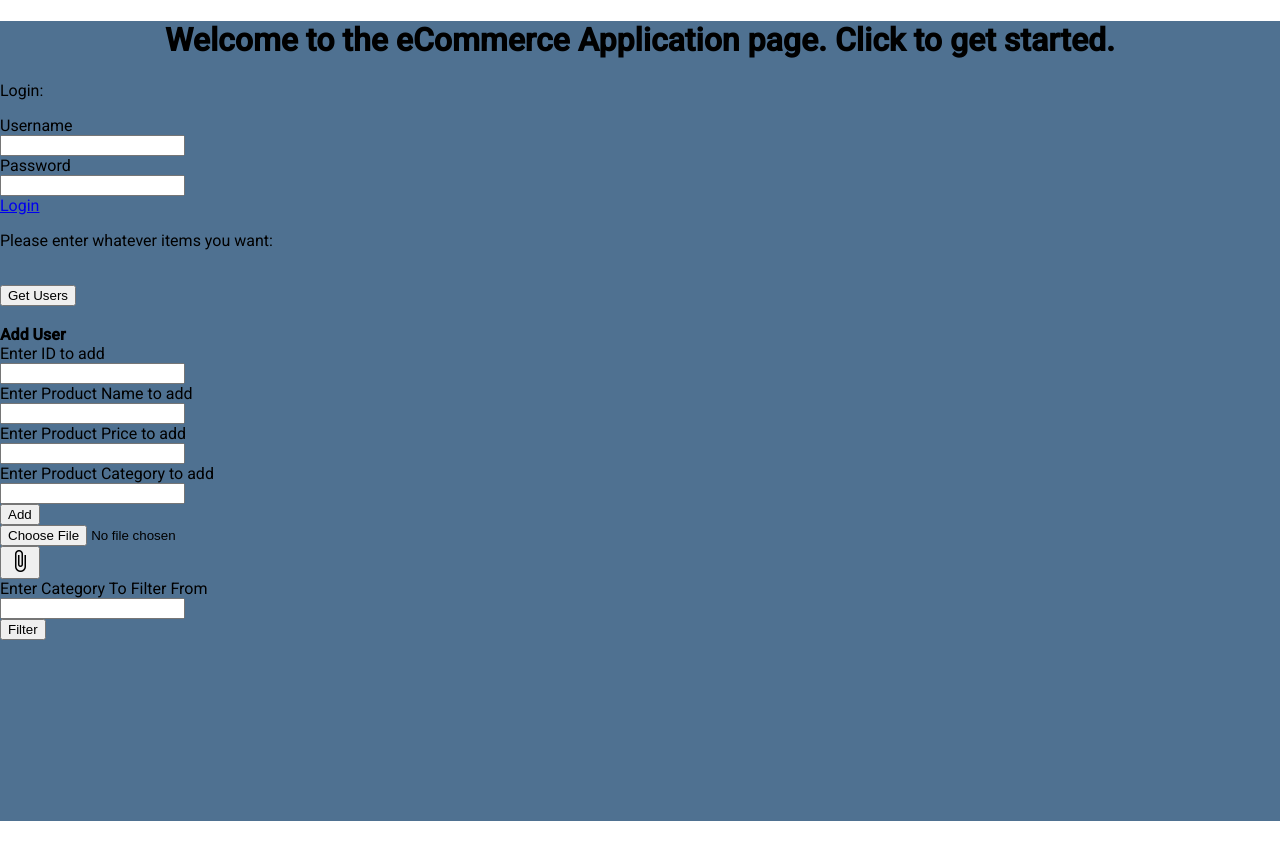
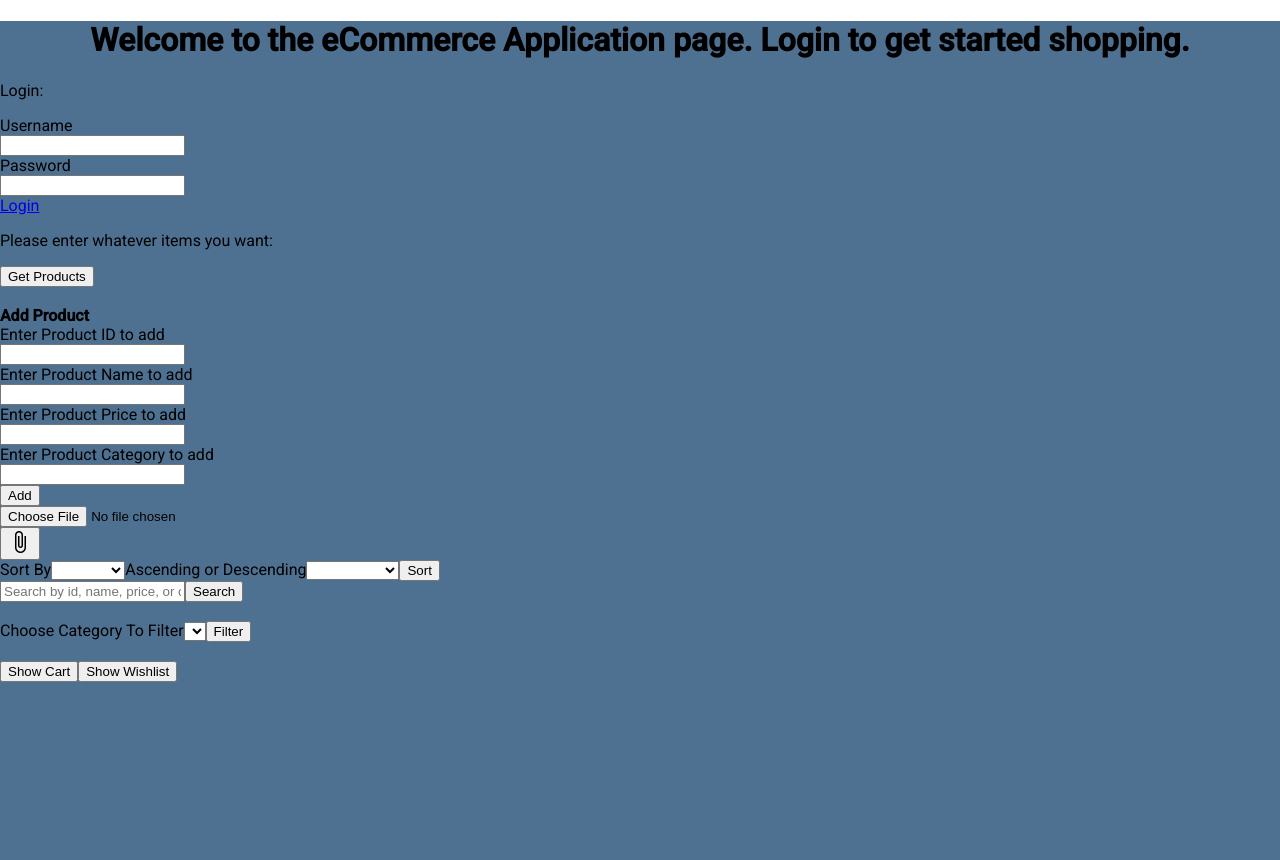
Before and after one commit to keshavs1818/ECommerceCapstoneProject, an Angular app in the folder ECommerceApplication/: page /home in a window 1280 px wide. Shown: the top 860 px of the page. Before the commit the page ends 821 px from the top, so only its background shows below. Built offline with nearby package versions, Linux system fonts and the light colour scheme.

Commit message:
Version05_28

```diff
--- a/ECommerceApplication/src/app/app.component.css
+++ b/ECommerceApplication/src/app/app.component.css
@@ -16,4 +16,5 @@ h1 {
 
 body {
     background-color: rgb(79, 113, 145);
+    min-height: 200vh;
 }
--- a/ECommerceApplication/src/app/app.component.ts
+++ b/ECommerceApplication/src/app/app.component.ts
@@ -6,7 +6,7 @@ import { Component } from '@angular/core';
   styleUrl: './app.component.css'
 })
 export class AppComponent {
-  title = "Welcome to the eCommerce Application page. Click to get started.";
+  title = "Welcome to the eCommerce Application page. Login to get started shopping.";
   username:any;
   password:any;
   reg_username:any;
--- a/ECommerceApplication/src/app/home.service.ts
+++ b/ECommerceApplication/src/app/home.service.ts
@@ -8,11 +8,12 @@ export class HomeService {
 
   constructor(private http:HttpClient) { } // Inject HTTPClient using DI
   /* This URL for REST API call to Spring Boot REST API application*/
-  private urlDelete = 'http://localhost:8080/users/';
+  private urlDelete = 'http://localhost:8080/products/';
   private urlPut='http://localhost:8080/users/';
   private urlPost = 'http://localhost:8080/product';
   private urlGet = 'http://localhost:8080/products';
   private bulkUrlPost= 'http://localhost:8080/product/csv';
+  private urlSearch = 'http://localhost:8080/products/name/';
   createUser(user:any)
   {
     return this.http.post(this.urlPost, user);
@@ -25,6 +26,10 @@ export class HomeService {
   {
     return this.http.delete(this.urlDelete+id);
   }
+  searchUser(name:any)
+  {
+    return this.http.get(this.urlSearch+name);
+  }
   getUsers()
   {
     return this.http.get(this.urlGet);
--- a/ECommerceApplication/src/app/home/home.component.css
+++ b/ECommerceApplication/src/app/home/home.component.css
@@ -1,3 +1,4 @@
 body {
     color: red;
+    min-height:
 }
--- a/ECommerceApplication/src/app/home/home.component.html
+++ b/ECommerceApplication/src/app/home/home.component.html
@@ -1,9 +1,8 @@
 <p>Please enter whatever items you want:</p>
+<button type="submit" (click)="loadUsers()">Get Products</button><br>
 <br>
-<button type="submit" (click)="loadUsers()">Get Users</button><br>
-<br>
-<label><b>Add User</b></label><br>
-<label>Enter ID to add</label><br>
+<label><b>Add Product</b></label><br>
+<label>Enter Product ID to add</label><br>
 <input type="text" [(ngModel)]="id"><br>
 <label>Enter Product Name to add</label><br>
 <input type="text" [(ngModel)]="name"><br>
@@ -18,16 +17,21 @@
        (change)="onFileSelected($event)" #fileUpload>
 
 <div class="file-upload">
-
-
-
     <button mat-mini-fab color="primary" class="upload-btn"
       (click)="fileUpload.click()">
         <mat-icon>attach_file</mat-icon>
     </button>
-
 </div>
-</div>
+<label for="sort">Sort By</label>
+<select id="sort" [(ngModel)]="column_to_sort">
+  <option *ngFor="let entry of maphash | keyvalue">{{ entry.key }}</option>
+</select>
+<label for="asc_desc">Ascending or Descending</label>
+<select id="asc_desc" [(ngModel)]="asc_desc">
+  <option>Ascending</option>
+  <option>Descending</option>
+</select>
+<button (click)="sortBy(column_to_sort, asc_desc)">Sort</button>
 <ng-container *ngIf="user as data">
     <table>
       <tr>
@@ -42,16 +46,49 @@
           <td>{{u.name}}</td>
           <td>{{u.price}}</td>
           <td>{{u.category}}</td>
+          {{add(u.category)}}
           <button type="submit" (click)="decCount(i)">-</button>
           {{counts[i]}}
-          <button type="submit" (click)="incCount(i)">+</button>
+          <button type="submit" (click)="incCount(i)">+</button><br>
+          <button (click)="updateAdd(u.id, u.name, u.price, u.category, counts[i])"><b>Add To Cart</b></button><br>
+          <button (click)="updateWish(u.id, u.name, u.price, u.category)"><b>Add To Wishlist</b></button>
         </tr>
       </tbody>
     </table>
 </ng-container>
-<label>Enter Category To Filter From</label><br>
-<input type="text" [(ngModel)]="new_category"><br>
-<button (click)="filterBy(new_category)">Filter</button>
+<br>
+<input type="text" name="search" [(ngModel)]="searchText" placeholder="Search by id, name, price, or category">
+<button (click)="searchUser()">Search</button><br>
+<ng-container *ngIf="user as data">
+  <table>
+    <tr>
+      <th>Id</th>
+      <th>Name</th>
+      <th>Price</th>
+      <th>Category</th>
+    </tr>
+    <tbody>
+      <tr *ngFor="let u of data; let i = index">
+        <td>{{u.id}}</td>
+        <td>{{u.name}}</td>
+        <td>{{u.price}}</td>
+        <td>{{u.category}}</td>
+        {{add(u.category)}}
+        <button type="submit" (click)="decCount(i)">-</button>
+        {{counts[i]}}
+        <button type="submit" (click)="incCount(i)">+</button><br>
+        <button (click)="updateAdd(u.id, u.name, u.price, u.category, counts[i])"><b>Add To Cart</b></button><br>
+        <button (click)="updateWish(u.id, u.name, u.price, u.category)"><b>Add To Wishlist</b></button>
+      </tr>
+    </tbody>
+  </table>
+</ng-container>
+<br>
+<label for="category">Choose Category To Filter</label>
+<select id="category" [(ngModel)]="new_category">
+  <option *ngFor="let category of cat_set">{{ category }}</option>
+</select>
+<button (click)="filterBy(new_category)">Filter</button><br>
 <ng-container *ngIf="filter_boolean">
   <table>
     <tr>
@@ -68,3 +105,46 @@
     </tbody>
   </table>
 </ng-container>
+<br>
+<button (click)="showCart()">Show Cart</button>
+<button (click)="showWish()">Show Wishlist</button>
+<ng-container *ngIf="showCartBool">
+  <table>
+    <tr>
+      <th>Id</th>
+      <th>Name</th>
+      <th>Price</th>
+      <th>Category</th>
+      <th>Count</th>
+      <th>Payment</th>
+    </tr>
+    <tbody>
+      <tr *ngFor="let u of cart_array">
+        <td>{{u.a}}</td>
+        <td>{{u.b}}</td>
+        <td>{{u.c}}</td>
+        <td>{{u.d}}</td>
+        <td>{{u.e}}</td>
+        <td>{{u.c * u.e}}</td>
+        {{updateSum(u.c * u.e)}}
+      </tr>
+    </tbody>
+  </table>
+  <p>Total</p>
+</ng-container>
+<ng-container *ngIf="showWishBool">
+  <table>
+    <tr>
+      <th>Id</th>
+      <th>Name</th>
+      <th>Price</th>
+    </tr>
+    <tbody>
+      <tr *ngFor="let u of wish_array">
+        <td>{{u.id}}</td>
+        <td>{{u.name}}</td>
+        <td>{{u.price}}</td>
+      </tr>
+    </tbody>
+  </table>
+</ng-container>
--- a/ECommerceApplication/src/app/home/home.component.ts
+++ b/ECommerceApplication/src/app/home/home.component.ts
@@ -11,13 +11,19 @@ import { NgForm } from '@angular/forms';
 })
 export class HomeComponent {
   constructor(private homeService:HomeService ,private http:HttpClient){}
-  // Product Details Category
+  // Columns For Product Details
   id:any;
   name:any;
   price:any;
   category:any;
 
-  //
+  // Name to Search From
+  searchText:any;
+
+  // Column To Sort
+  column_to_sort:any;
+
+
   user:any;
   new_category:string;
   data = "productdetails";
@@ -25,23 +31,82 @@ export class HomeComponent {
   cat_array = [];
   new_array = [];
   fileName="";
+  cat_set = new Set();
   new_obj:object;
   filter_boolean:boolean;
+  sort_boolean:boolean;
   temp_array = [...this.cat_array];
   new_count = 0;
   count = 0;
+  asc_desc:any;
+  message:any;
+
+  cart_array = [];
+  wish_array = [];
+  showCartBool:boolean;
+  showWishBool:boolean;
+  sum:number;
 
   counts: number[] = [];
+
+  maphash = {
+    id: "id",
+    name: "name",
+    price: "price",
+    category: "category"
+  };
+  updateSum(num:number) {
+    this.sum += num;
+  }
+  updateAdd(id:number, name:string, price:any, category:any, count:any) {
+    this.new_obj = {a: id, b: name, c: price, d: category, e: count};
+    this.cart_array.push(this.new_obj);
+    console.log(this.cart_array);
+  }
+  updateWish(id:number, name:string, price:any, category:any) {
+    this.new_obj = {id: id, name: name, price: price, category: category};
+    this.wish_array.push(this.new_obj);
+  }
+  showCart() {
+    this.showCartBool = true;
+  }
+  showWish() {
+    this.showWishBool = true;
+  }
+  sortBy(column_name:any, asc_desc:any) {
+    const sortOrder = asc_desc === "Ascending" ? 1 : -1;
+
+    this.temp_array.sort((a, b) => {
+      if (a[column_name] < b[column_name]) {
+        return -1 * sortOrder;
+      } else if (a[column_name] > b[column_name]) {
+        return 1 * sortOrder;
+      } else {
+        return 0;
+      }
+    });
+
+    console.log(this.temp_array);
+  }
+  add(category:string) {
+    this.cat_set.add(category);
+  }
   saveUser ()
   {
-    this.payLoadUser = {'id': this.id, 'name': this.name, 'price': this.price, 'category': this.category}
+    this.payLoadUser = {'id': this.id, 'name': this.name, 'price': this.price, 'category': this.category};
+    this.message = "The product " + this.name + " with id " + this.id + " has been added.";
     this.homeService.createUser(this.payLoadUser).subscribe(data=>console.log(data));
     console.log("User updated");
   }
-  removeUser ()
+  removeUser()
   {
     this.homeService.deleteUser(this.id).subscribe(data=>console.log(data));
     console.log("User deleted");
+  }
+  searchUser ()
+  {
+    this.homeService.searchUser(this.searchText).subscribe(data=>console.log(data));
+    console.log("User found");
   }
   loadUsers()
   {
@@ -55,9 +120,6 @@ export class HomeComponent {
         }
       },
     })
-    /*data=>{this.user=data;
-    this.counts = Array(data.length).fill(0);
-    console.log("Users loaded")});*/
   }
   decCount(index:number)
   {
@@ -70,7 +132,6 @@ export class HomeComponent {
     this.counts[index]++;
   }
   filterBy(category:string) {
-    console.log("FILTER: " + this.temp_array);
     this.cat_array = this.temp_array.filter(item => item.category === category);
     this.filter_boolean = true;
   }
--- a/ECommerceApplication/src/index.html
+++ b/ECommerceApplication/src/index.html
@@ -2,7 +2,7 @@
 <html lang="en">
 <head>
   <meta charset="utf-8">
-  <title>RoutingDemo</title>
+  <title>ECommerceApplication</title>
   <base href="/">
   <meta name="viewport" content="width=device-width, initial-scale=1">
   <link rel="icon" type="image/x-icon" href="favicon.ico">
```
